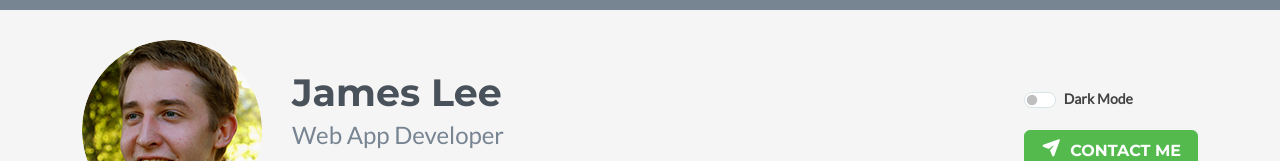
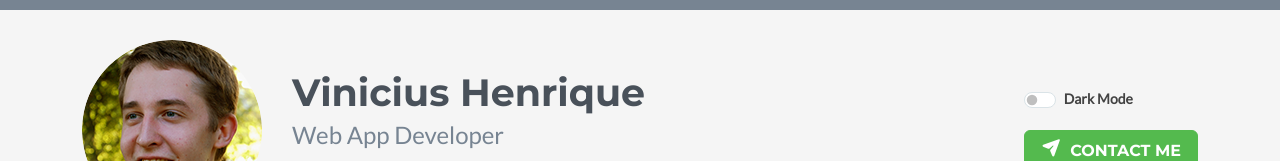
Before and after one commit to Shyuro/shyuro.github.io, a plain HTML site: page index.html in a window 1280 px wide. Shown: the top 161 px of the page. Drawn offline with nearby package versions, Linux system fonts and the light colour scheme; no server answers; a script that the page names is missing; some icons are missing.

Commit message:
Update index.html

```diff
--- a/index.html
+++ b/index.html
@@ -1,7 +1,7 @@
 <!DOCTYPE html>
 <html lang="en">
 <head>
-    <title>Bootstrap Portfolio/Resume Theme for Developers</title>
+    <title>Vinicius HSM Portfolio</title>
     <!-- Meta -->
     <meta charset="utf-8">
     <meta http-equiv="X-UA-Compatible" content="IE=edge">
@@ -38,7 +38,7 @@
 			    <div class="col">
 		            <img class="profile-image img-fluid float-start rounded-circle" src="assets/images/profile.png" alt="profile image" />
 		            <div class="profile-content">
-		                <h1 class="name">James Lee</h1>
+		                <h1 class="name">Vinicius Henrique</h1>
 		                <h2 class="desc">Web App Developer</h2>
 		                <ul class="social list-inline">
 		                    <li class="list-inline-item"><a href="#"><i class="fab fa-twitter"></i></a></li>
```
